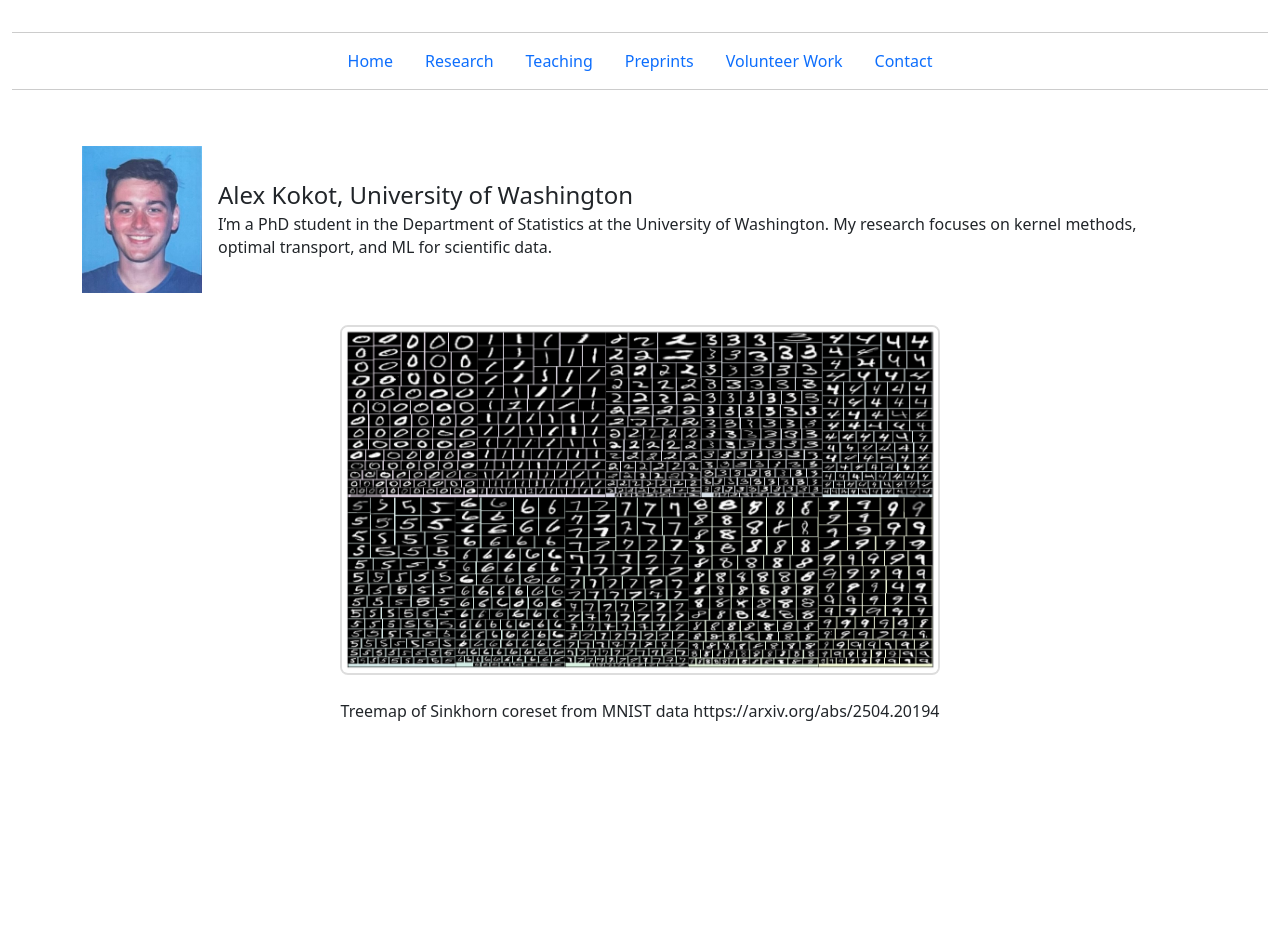
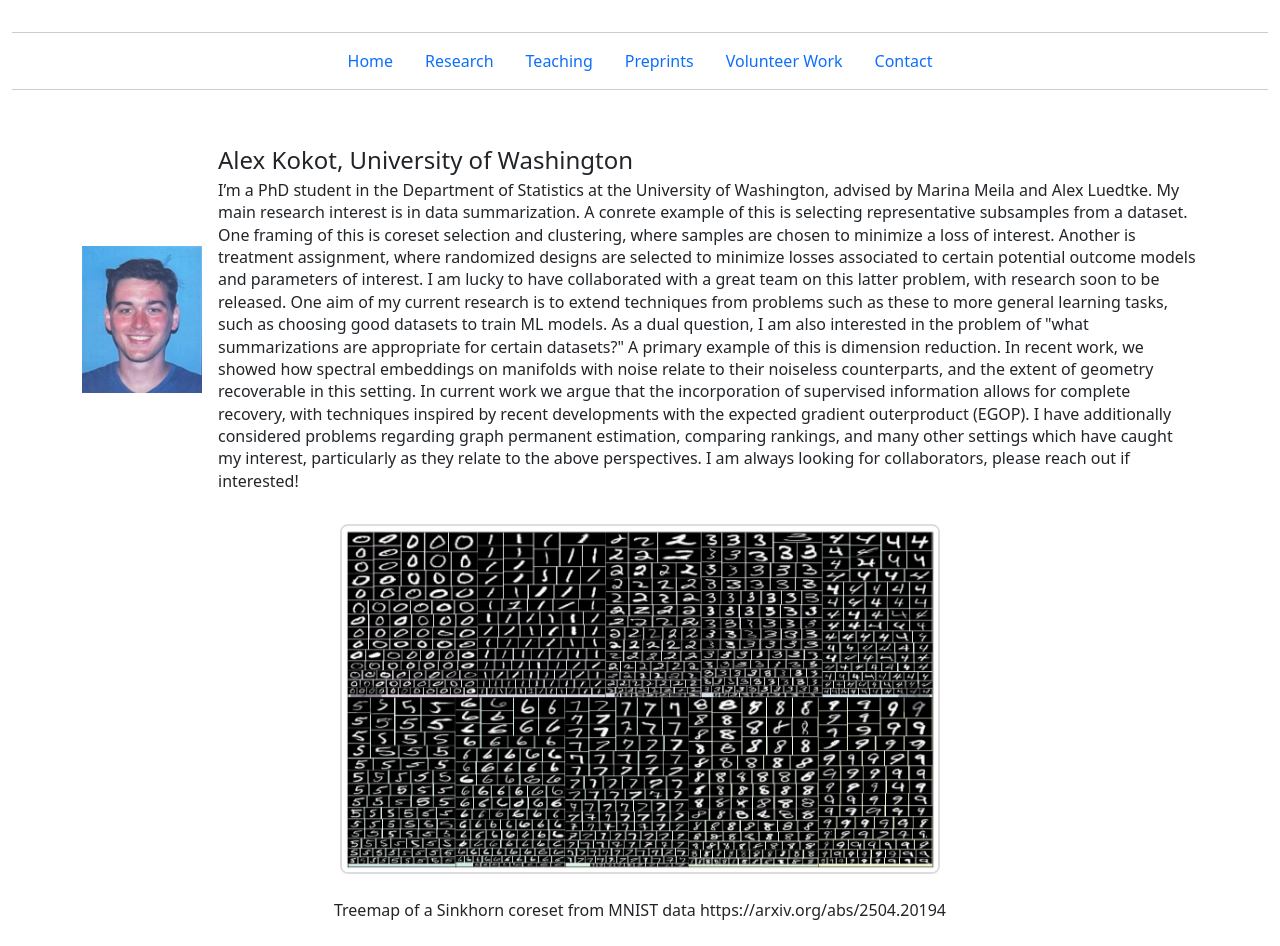
Before and after one commit to amkokot/alex_kokot, a Jekyll site: the page built from index.md, in a window 1280 px wide. Built offline with Jekyll 4.4.1, drawn with Linux system fonts in a browser that asks for light colours; before the commit the page ends 900 px from its top, so only the background shows below that.

Commit message:
caption update

```diff
--- a/index.md
+++ b/index.md
@@ -14,8 +14,13 @@ permalink: /
   <div class="intro-text">
     <h2>Alex Kokot, University of Washington</h2>
     <p>
-      I’m a PhD student in the Department of Statistics at the University of Washington.
-      My research focuses on kernel methods, optimal transport, and ML for scientific data.
+      I’m a PhD student in the Department of Statistics at the University of Washington, advised by Marina Meila and Alex Luedtke. My main research interest is in data summarization. A conrete example of this is selecting representative subsamples from a dataset. One framing of this is coreset selection and clustering, where samples are chosen to minimize a loss of interest. Another is treatment assignment,
+      where randomized designs are selected to minimize losses associated to certain potential outcome
+      models and parameters of interest. I am lucky to have collaborated with a great team on this latter problem, with research soon to be released. One aim of my current research is to extend techniques from problems such as these to more general learning tasks, such as choosing good datasets to train ML models.
+
+      As a dual question, I am also interested in the problem of "what summarizations are appropriate for certain datasets?" A primary example of this is dimension reduction. In recent work, we showed how spectral embeddings on manifolds with noise relate to their noiseless counterparts, and the extent of geometry recoverable in this setting. In current work we argue that the incorporation of supervised information allows for complete recovery, with techniques inspired by recent developments with the expected gradient outerproduct (EGOP).
+
+      I have additionally considered problems regarding graph permanent estimation, comparing rankings, and many other settings which have caught my interest, particularly as they relate to the above perspectives. I am always looking for collaborators, please reach out if interested!
     </p>
   </div>
 </div>
@@ -24,17 +29,17 @@ permalink: /
 <div id="researchCarousel" class="carousel slide mb-4" data-bs-ride="carousel">
   <!-- Slides -->
   <div class="carousel-inner">
-    <div class="carousel-item active" data-caption="Treemap of Sinkhorn coreset from MNIST data https://arxiv.org/abs/2504.20194">
+    <div class="carousel-item active" data-caption="Treemap of a Sinkhorn coreset from MNIST data https://arxiv.org/abs/2504.20194">
       <img src="{{ site.baseurl }}/assets/images/mnist_treemap.png"
            class="d-block w-100"
            alt="Research Figure 1">
     </div>
-    <div class="carousel-item" data-caption="Geometric visualization of Sinkhorn coreset from MNIST data https://arxiv.org/abs/2504.20194">
+    <div class="carousel-item" data-caption="Geometric visualization of a Sinkhorn coreset from MNIST data https://arxiv.org/abs/2504.20194">
       <img src="{{ site.baseurl }}/assets/images/mnist_scatter_categorical.png"
            class="d-block w-100"
            alt="Research Figure 2">
     </div>
-    <div class="carousel-item" data-caption="Sinkhorn coreset from a Gaussian mixture https://arxiv.org/abs/2504.20194">
+    <div class="carousel-item" data-caption="Sinkhorn coresets from a Gaussian mixture https://arxiv.org/abs/2504.20194">
       <img src="{{ site.baseurl }}/assets/images/gauss_grid_wide.png"
            class="d-block w-100"
            alt="Research Figure 3">
```
